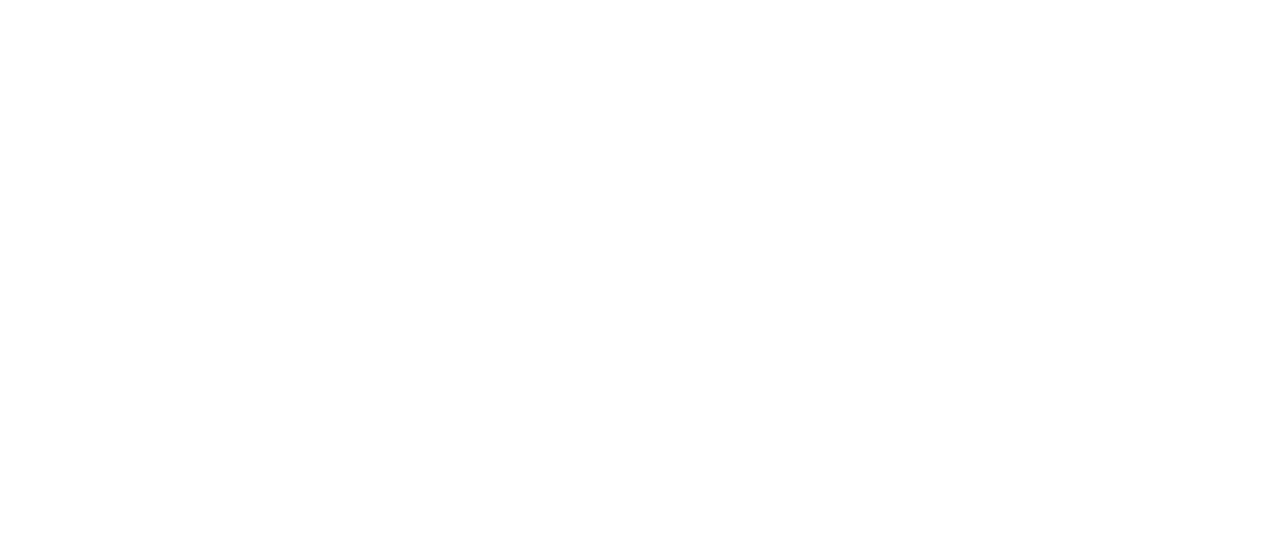
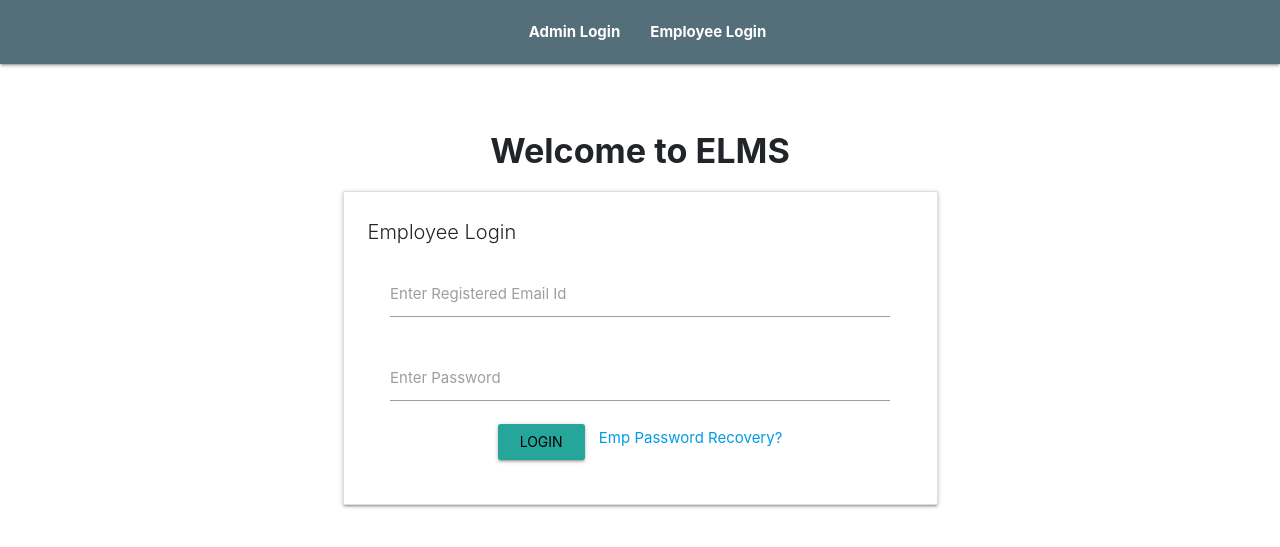
Before and after one commit to MehrabAhm/Employee-Leave-Management-System, a PHP site: page / in a window 1280 px wide. Before the commit the part shown is empty. Shown: the top 547 px of the page. Run offline with PHP 8.4, Linux system fonts and the light colour scheme; data that the repository does not hold is empty; a stand-in replaces the project's code that opens the database connection; some libraries are stand-ins or nearby versions.

Commit message:
Update index.php

```diff
--- a/index.php
+++ b/index.php
@@ -33,3 +33,96 @@ if($query->rowCount() > 0)
 }
 
 }
+?><!DOCTYPE html>
+<html lang="en">
+    <head>
+
+        <!-- Title -->
+        <title>ELMS | Home Page</title>
+        <link rel="stylesheet" href="https://maxcdn.bootstrapcdn.com/bootstrap/4.5.0/css/bootstrap.min.css">
+        <meta name="viewport" content="width=device-width, initial-scale=1.0, maximum-scale=1.0, user-scalable=no"/>
+        <meta charset="UTF-8">
+        <meta name="description" content="Responsive Admin Dashboard Template" />
+        <meta name="keywords" content="admin,dashboard" />
+        <meta name="author" content="Steelcoders" />
+
+        <!-- Styles -->
+        <link type="text/css" rel="stylesheet" href="assets/plugins/materialize/css/materialize.css"/>
+             <link href="assets/css/materialdesign.css" rel="stylesheet">
+        <link href="assets/plugins/material-preloader/css/materialPreloader.min.css" rel="stylesheet">
+
+
+        <!-- Theme Styles -->
+        <link href="assets/css/alpha.min.css" rel="stylesheet" type="text/css"/>
+        <link href="assets/css/style.css" rel="stylesheet" type="text/css"/>
+        <script src="assets/plugins/jquery/jquery-2.2.0.min.js"></script>
+
+
+
+
+
+    </head>
+    <body>
+
+                <nav class="navbar navbar-expand-lg navbar-light py-3 blue-gray darken-3" style="background:#546e7a !important">
+          <button class="navbar-toggler" type="button" data-toggle="collapse" data-target="#navbarNavAltMarkup" aria-controls="navbarNavAltMarkup" aria-expanded="false" aria-label="Toggle navigation">
+          <span class="navbar-toggler-icon"></span>
+          </button>
+          <div class="collapse navbar-collapse d-flex justify-content-center align-items-center" id="navbarNavAltMarkup">
+          <div class="navbar-nav d-flex justify-content-center align-items-center">
+          <!--   <a class="nav-item text-white font-weight-bold nav-link active ml-3" href="#">Home <span class="sr-only">(current)</span></a> -->
+            <a class="nav-item text-white font-weight-bold nav-link ml-3" href="admin/">Admin Login</a>
+            <a class="nav-item text-white font-weight-bold nav-link ml-3" href="index.php">Employee Login</a>
+
+          </div>
+          </div>
+        </nav>
+
+            <main class="mn-inner mt-5">
+                <div class="row d-flex justify-content-center align-items-center">
+        <h4 class="font-weight-bold text-center blue-gray-text text-darken-2">Welcome to ELMS</h4>
+
+                    <div class="col-md-12">
+                        <div class="row">
+             <div class="col-md-3"></div>
+
+                          <div class="col-md-6 d-flex justify-content-center align-items-center">
+                              <div class="card white darken-1">
+
+                                  <div class="card-content ">
+                                      <span class="card-title blue-gray-text text-darken-2" style="font-size:20px;">Employee Login</span>
+                                         <?php if($msg){?><div class="errorWrap"><strong>Error</strong> : <?php echo htmlentities($msg); ?> </div><?php }?>
+                                       <div class="row">
+                                           <form class="col col-md-12 " name="signin" method="post">
+                                               <div class="input-field col s12">
+                                                   <input id="username" type="text" name="username" class="validate" autocomplete="off" required >
+                                                   <label for="email">Enter Registered Email Id</label>
+                                               </div>
+                                               <div class="input-field col col-md-12">
+                                                   <input id="password" type="password" class="validate" name="password" autocomplete="off" required>
+                                                   <label for="password">Enter Password</label>
+                                               </div>
+                                               <div class="col col-md-12 center m-t-sm">
+
+                                                   <input type="submit" name="signin" value="Login" class=" waves-effect waves-light btn blue-gray darken-4">
+                                                  <a class="waves-effect waves-grey" href="forgot-password.php" style="margin-bottom: 10px; margin-left: 10px;">Emp Password Recovery?</a>
+                                               </div>
+                                           </form>
+                                      </div>
+                                  </div>
+                              </div>
+                          </div>
+              <div class="col-md-3"></div>
+              </div>
+                    </div>
+                </div>
+            </main>
+
+        <!-- Javascripts -->
+        <script src="assets/plugins/materialize/js/materialize.min.js"></script>
+        <script src="assets/plugins/material-preloader/js/materialPreloader.min.js"></script>
+        <script src="assets/plugins/jquery-blockui/jquery.blockui.js"></script>
+        <script src="assets/js/alpha.min.js"></script>
+
+    </body>
+</html>
```
